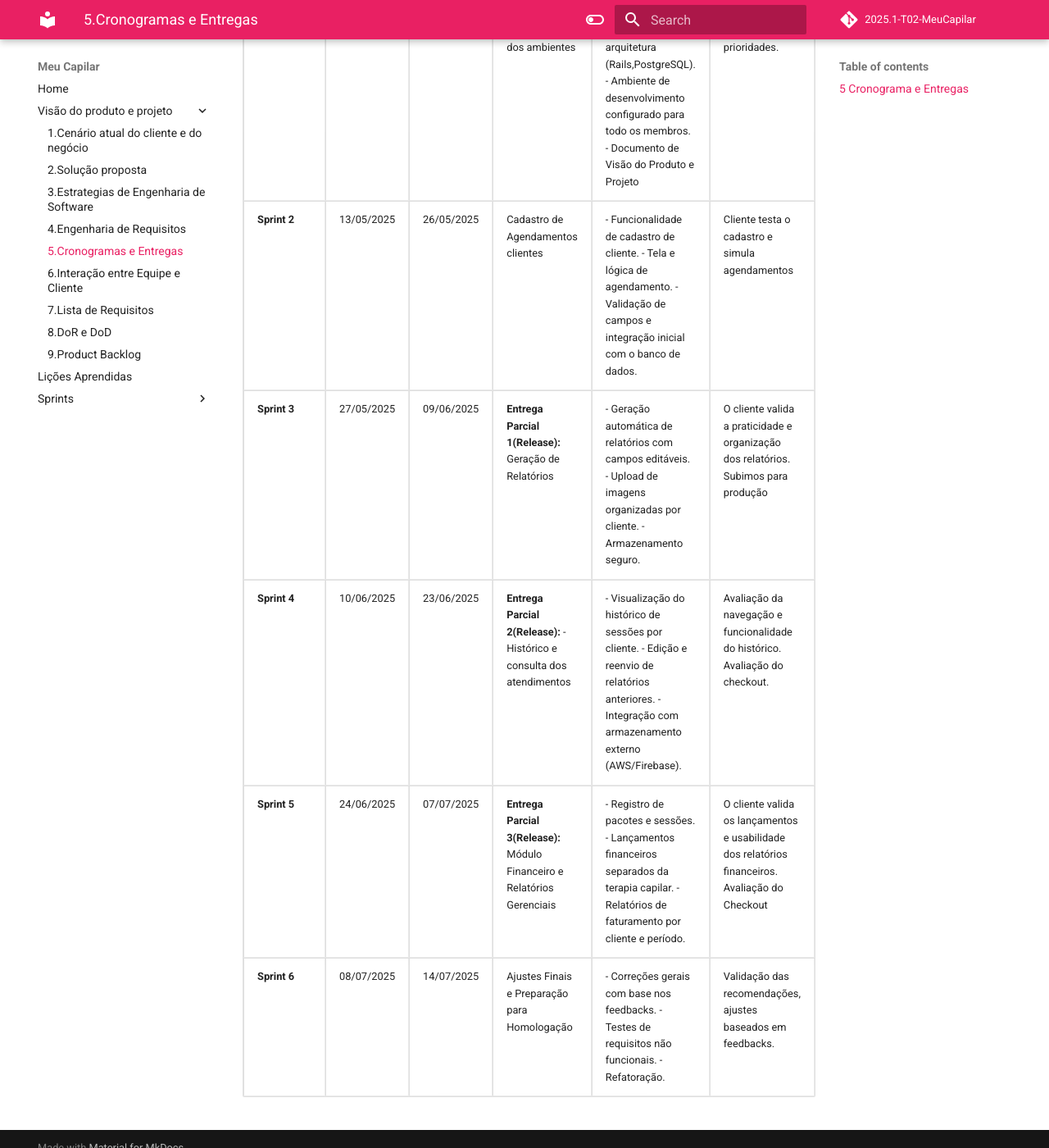
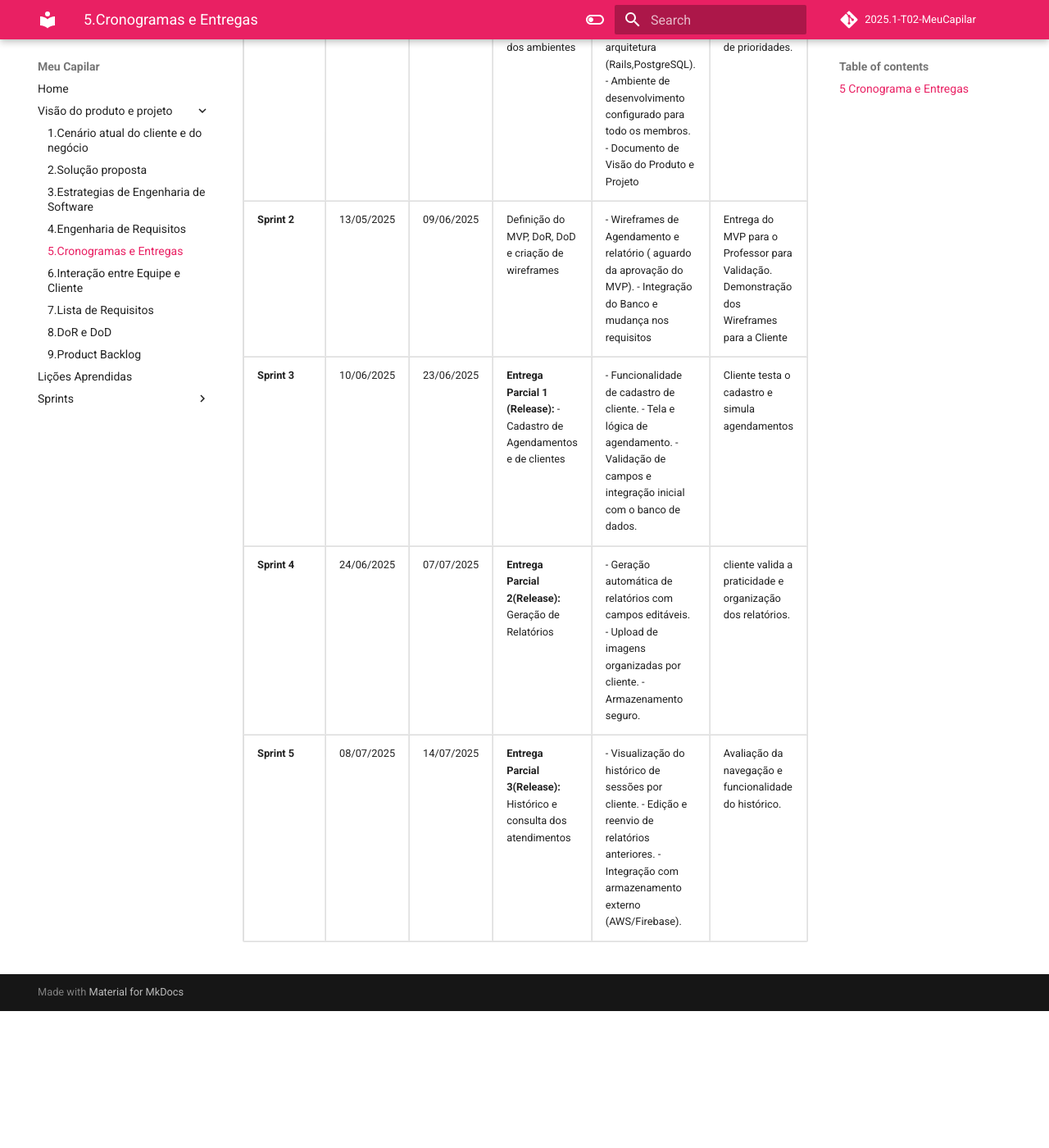
Before and after one commit to mdsreq-fga-unb/2025.1-T02-MeuCapilar, an MkDocs documentation site: the page built from docs/unidade1/sessao5.md, in a window 1280 px wide and 1400 px high, scrolled down 392 px. Shown: the whole window at 82% size. Built offline with MkDocs 1.6.1 and Material for MkDocs 9.7.7, drawn with Linux system fonts in a browser that asks for light colours; comment, search, counter and statistics services are not loaded; after the commit the page ends 1625 px from its top, so only the background shows below that.

Commit message:
Cronograma reorganizado

```diff
--- a/docs/unidade1/sessao5.md
+++ b/docs/unidade1/sessao5.md
@@ -31,62 +31,49 @@
     <tr>
       <td><strong>Sprint 2</strong></td>
       <td>13/05/2025</td>
-      <td>26/05/2025</td>
-      <td>Cadastro de Agendamentos clientes</td>
+      <td>09/06/2025</td>
+      <td>Definição do MVP, DoR, DoD e criação de wireframes</td>
         <td>
-            - Funcionalidade de cadastro de cliente.
-            - Tela e lógica de agendamento.
-            - Validação de campos e integração inicial com o banco de dados.
+            - Wireframes de Agendamento e relatório ( aguardo da aprovação do MVP).
+            - Integração do Banco e mudança nos requisitos
+        </td>
+      <td>Entrega do MVP para o Professor para Validação. Demonstração dos Wireframes para a Cliente</td>
+    </tr>
+    <tr>
+      <td><strong>Sprint 3</strong></td>
+      <td>10/06/2025</td>
+      <td>23/06/2025</td>
+      <td><strong>Entrega Parcial 1 (Release): </strong> - Cadastro de Agendamentos e de clientes</td>
+        <td>
+          - Funcionalidade de cadastro de cliente.
+          - Tela e lógica de agendamento.
+          - Validação de campos e integração inicial com o banco de dados.
         </td>
       <td>Cliente testa o cadastro e simula agendamentos</td>
     </tr>
     <tr>
-      <td><strong>Sprint 3</strong></td>
-      <td>27/05/2025</td>
-      <td>09/06/2025</td>
-      <td><strong>Entrega Parcial 1(Release): </strong>Geração de Relatórios</td>
+      <td><strong>Sprint 4</strong></td>
+      <td>24/06/2025</td>
+      <td>07/07/2025</td>
+      <td><strong>Entrega Parcial 2(Release):</strong> Geração de Relatórios</td>
         <td>
             - Geração automática de relatórios com campos editáveis.
             - Upload de imagens organizadas por cliente.
             - Armazenamento seguro.
         </td>
-      <td>O cliente valida a praticidade e organização dos relatórios. Subimos para produção</td>
+      <td>cliente valida a praticidade e organização dos relatórios.</td>
     </tr>
     <tr>
-      <td><strong>Sprint 4</strong></td>
-      <td>10/06/2025</td>
-      <td>23/06/2025</td>
-      <td><strong>Entrega Parcial 2(Release): </strong> - Histórico e consulta dos atendimentos</td>
+      <td><strong>Sprint 5</strong></td>
+      <td>08/07/2025</td>
+      <td>14/07/2025</td>
+      <td><strong>Entrega Parcial 3(Release):</strong> Histórico e consulta dos atendimentos</td>
         <td>
-            - Visualização do histórico de sessões por cliente.
+           - Visualização do histórico de sessões por cliente.
             - Edição e reenvio de relatórios anteriores.
             - Integração com armazenamento externo (AWS/Firebase).
         </td>
-      <td>Avaliação da navegação e funcionalidade do histórico. Avaliação do checkout.</td>
-    </tr>
-    <tr>
-      <td><strong>Sprint 5</strong></td>
-      <td>24/06/2025</td>
-      <td>07/07/2025</td>
-      <td><strong>Entrega Parcial 3(Release): </strong>Módulo Financeiro e Relatórios Gerenciais</td>
-        <td>
-            - Registro de pacotes e sessões.
-            - Lançamentos financeiros separados da terapia capilar.
-            - Relatórios de faturamento por cliente e período.
-        </td>
-      <td>O cliente valida os lançamentos e usabilidade dos relatórios financeiros. Avaliação do Checkout</td>
-    </tr>
-    <tr>
-      <td><strong>Sprint 6</strong></td>
-      <td>08/07/2025</td>
-      <td>14/07/2025</td>
-      <td>Ajustes Finais e Preparação para Homologação</td>
-        <td>- Correções gerais com base nos feedbacks.
-            - Testes de requisitos não funcionais.
-            - Refatoração.
-
-        </td>
-      <td>Validação das recomendações, ajustes baseados em feedbacks.</td>
+      <td>Avaliação da navegação e funcionalidade do histórico.</td>
     </tr>
   </tbody>
 </table>
```
